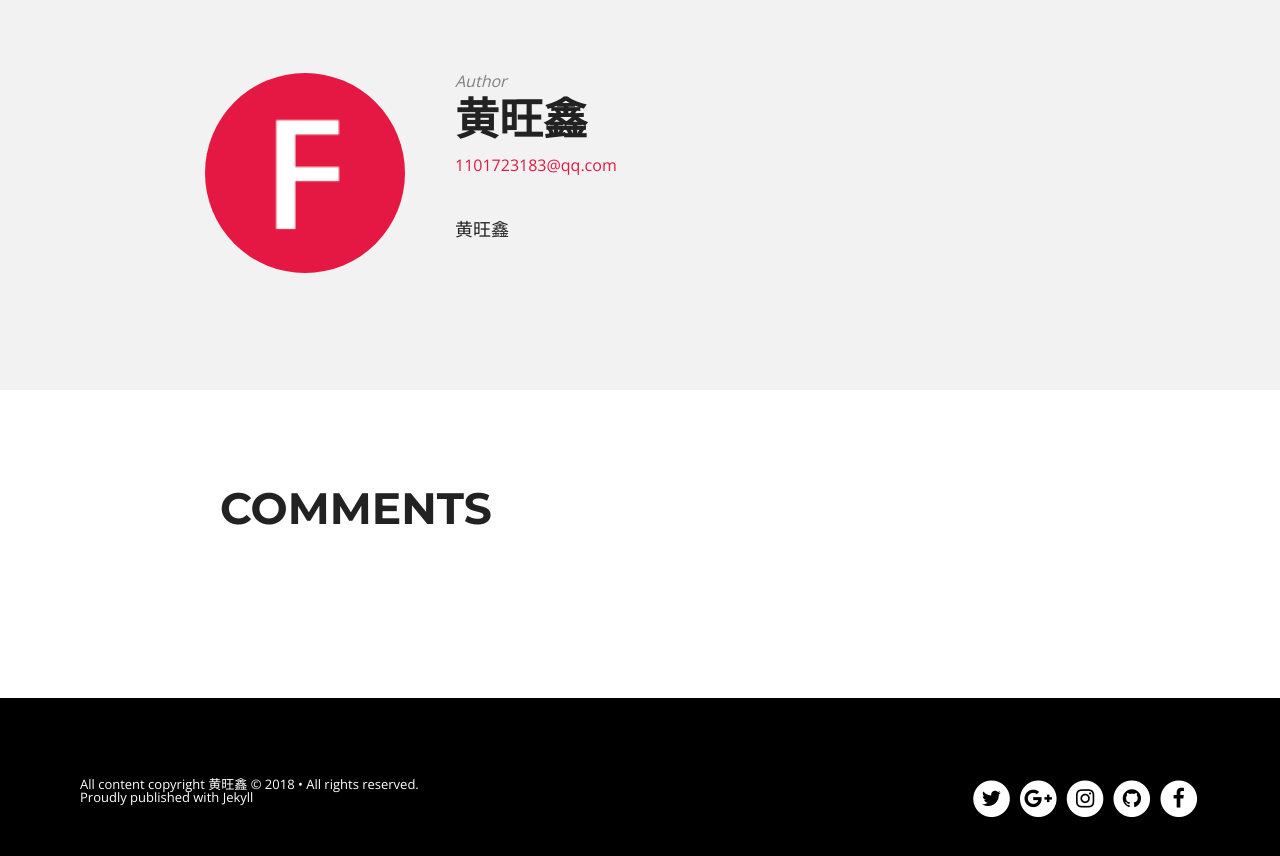
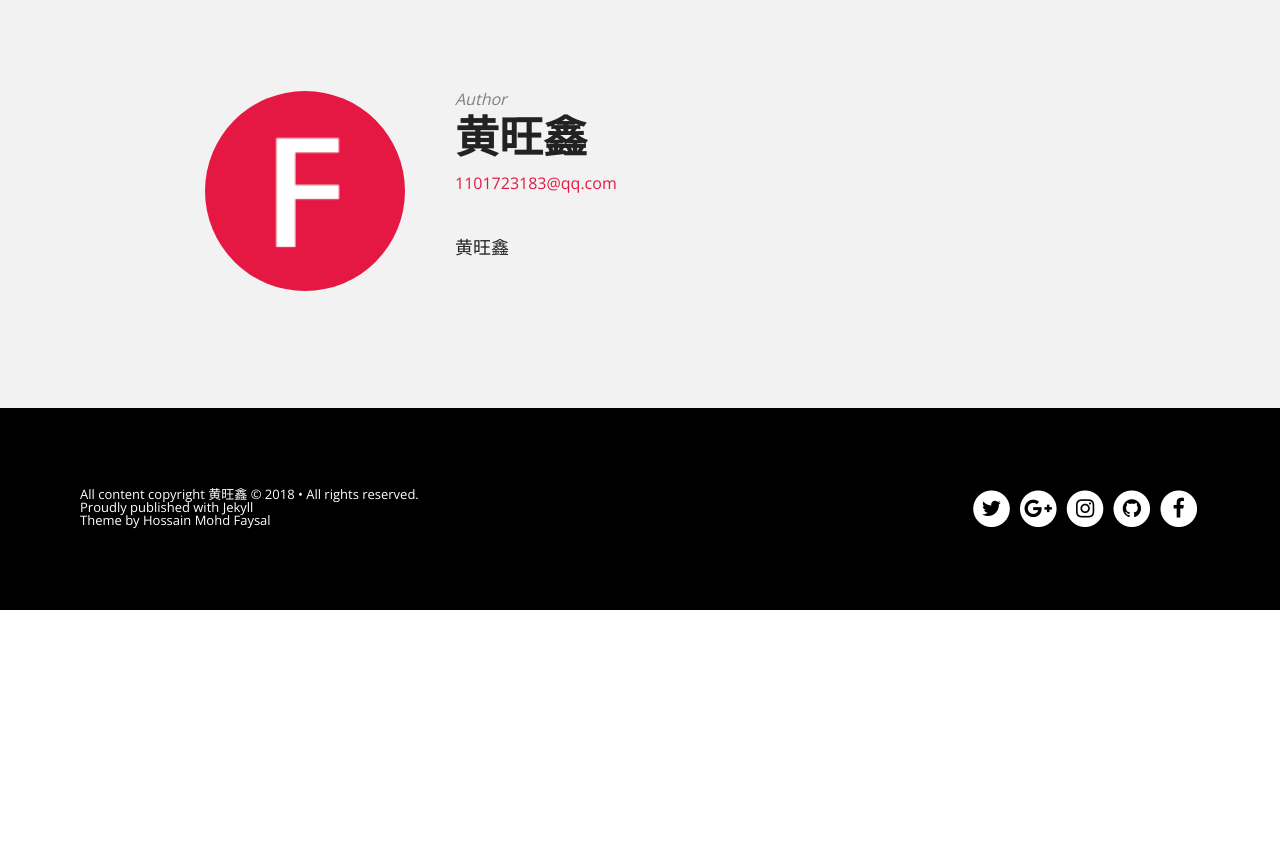
Before and after one commit to h1101723183/h1101723183.github.io, a Jekyll site: the page built from _posts/2018-02-27-上班准备.md, in a window 1280 px wide and 900 px high, scrolled down 1254 px. Shown: the top 856 px of the window. Built offline with Jekyll 4.4.1, drawn with Linux system fonts in a browser that asks for light colours; nearby versions of some CDN libraries; comment, search, counter and statistics services are not loaded; after the commit the page ends 1864 px from its top, so only the background shows below that.

Commit message:
no message

````diff
--- a/_config.yml
+++ b/_config.yml
@@ -47,7 +47,7 @@
 # http://en.wikipedia.org/wiki/List_of_tz_database_time_zones
 timezone:    Asia/Shanghai
 future:      true
-highlighter: pygments
+highlighter: rouge
 markdown:    kramdown
 paginate:    5
 paginate_path: "page:num"
@@ -57,14 +57,14 @@
 
 kramdown:
   auto_ids: true
-  footnote_nr: 1
   entity_output: as_char
   toc_levels: 1..6
-  use_coderay: false
   smart_quotes: lsquo,rsquo,ldquo,rdquo
-  enable_coderay: false
   input: GFM
   hard_wrap: false
+  footnote_nr: 1
+  use_coderay: false
+  enable_coderay: false
 
   coderay:
     coderay_line_numbers:
--- a/_includes/footer.html
+++ b/_includes/footer.html
@@ -2,6 +2,9 @@
     <div class="copyright">
          <section>All content copyright <a href="{{ site.url }}/about">{{ site.owner.name }}</a> &copy; {{ site.time | date: '%Y' }} &bull; All rights reserved.</section>
          <section>Proudly published with <a class="icon-ghost" href="https://jekyllrb.com/">Jekyll</a></section>
+         <section>
+             Theme by <a class="icon-ghost" href="https://github.com/hmfaysal">Hossain Mohd Faysal</a>
+         </section>
     </div>
     <div class="social-icons">
 
--- a/_posts/2018-02-27-上班准备.md
+++ b/_posts/2018-02-27-上班准备.md
@@ -30,4 +28,5 @@
 1. 明确的目标 --   我们到底要什么？
 2. 明确的范围 --   包括什么？排除什么？
 3. 明确的视角 --   我们从谁的观点/角度看事情，做决定？
+
 ```
````
Also changed, not shown: other parts of _posts/2018-02-27-上班准备.md (+0 -2 lines).
